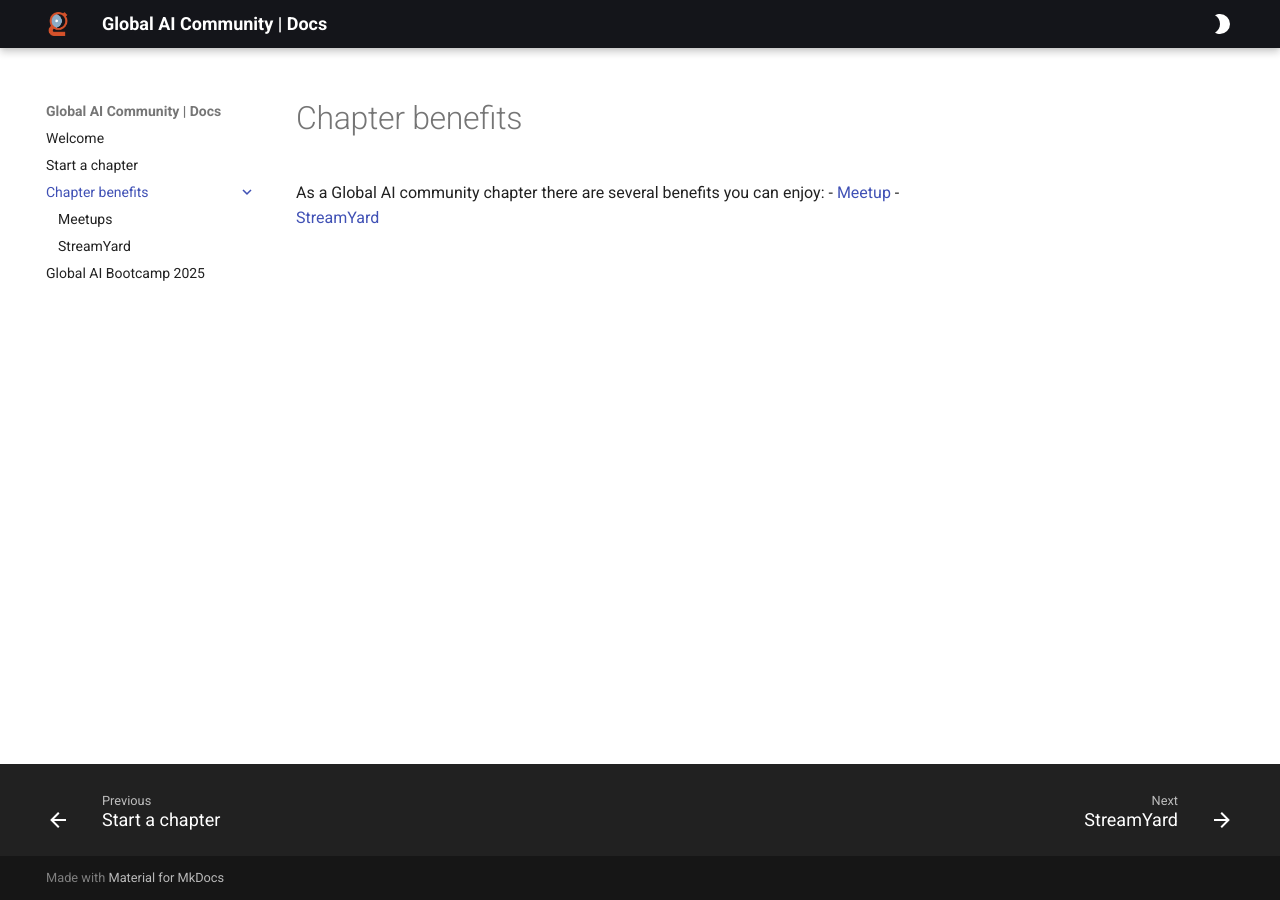
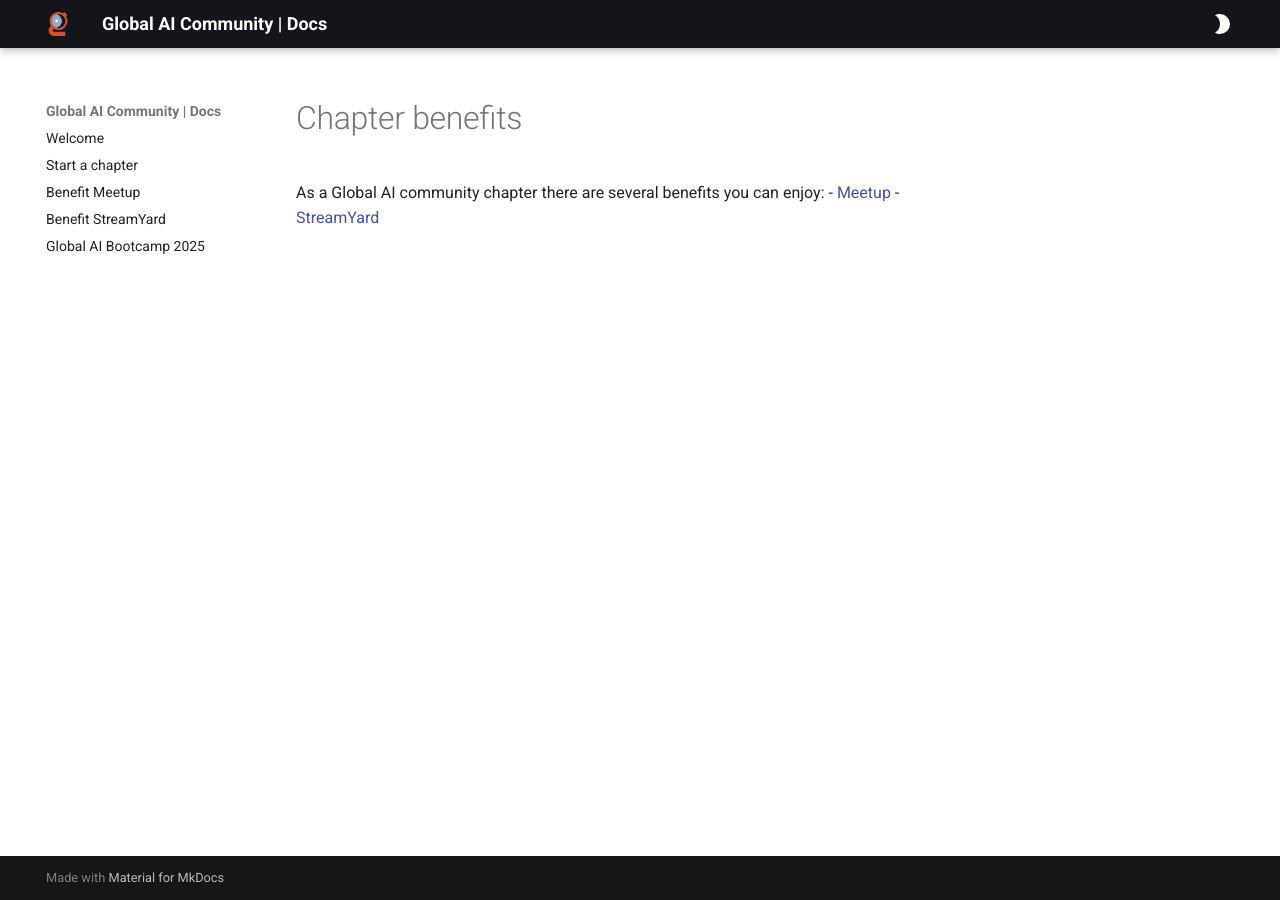
Before and after one commit to GlobalAICommunity/docs, an MkDocs documentation site: the page built from docs/benefits/index.md, in a window 1280 px wide. Built offline with MkDocs 1.6.1 and Material for MkDocs 9.7.7, drawn with Linux system fonts in a browser that asks for light colours.

Commit message:
Flattened structure

```diff
--- a/mkdocs.yml
+++ b/mkdocs.yml
@@ -3,10 +3,8 @@ site_name: Global AI Community | Docs
 nav:
   - Welcome : index.md
   - Start a chapter: start-chapter.md
-  - Chapter benefits:
-    - benefits/index.md
-    - Meetups: benefits/meetups.md
-    - StreamYard: benefits/streamyard.md
+  - Benefit Meetup: meetup.md
+  - Benefit StreamYard: streamyard.md
   - Global AI Bootcamp 2025: global-ai-bootcamp-2025.md
 
 
```
Also changed, not shown: docs/meetup.md (added, +46 -0 lines), docs/streamyard.md (renamed from docs/benefits/streamyard.md).
